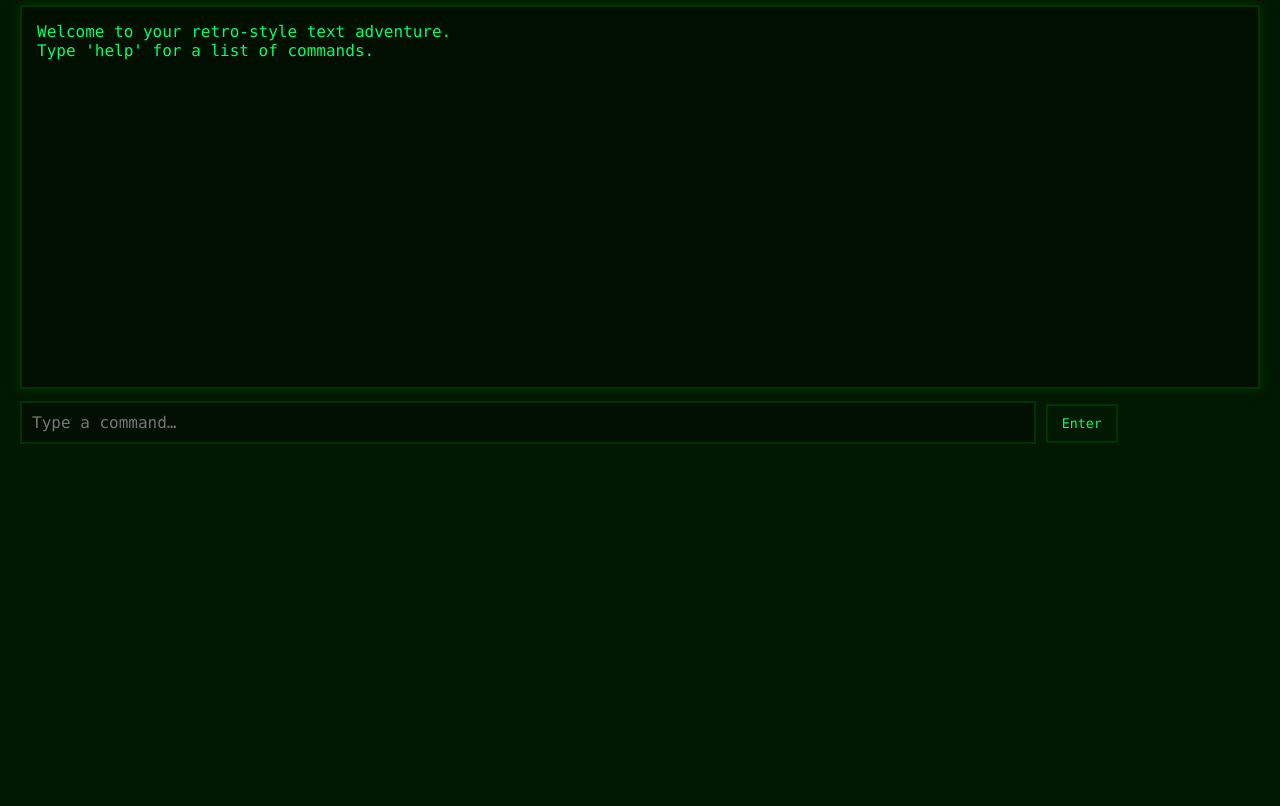
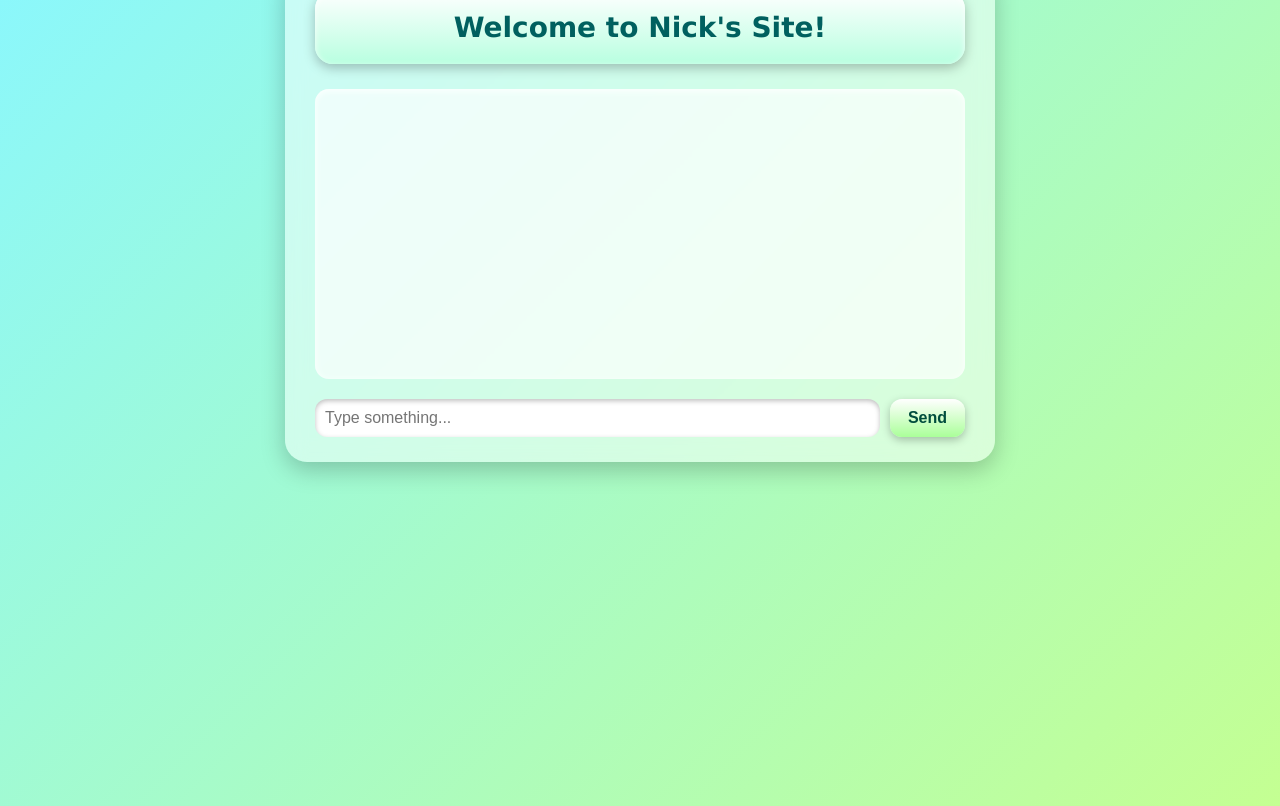
Before and after one commit to Snorge-2112/nicks_site, a plain HTML site: page index.html in a window 1280 px wide. Shown: the part 74-880 px from the top of the page. Before the commit the page ends 800 px from the top, so only its background shows below. Drawn offline with Linux system fonts and the light colour scheme.

Commit message:
Update index.html

```diff
--- a/index.html
+++ b/index.html
@@ -1,121 +1,110 @@
-<!doctype html>
-<html lang="en">
+<!DOCTYPE html>
+<html>
 <head>
-  <meta charset="utf-8" />
-  <title>Text Adventure — Terminal Edition</title>
-  <meta name="viewport" content="width=device-width,initial-scale=1" />
+  <meta charset="UTF-8">
+  <title>Nick's Site</title>
 
   <style>
-    /* Classic Terminal Look */
+    /* --- GLOBAL STYLE --- */
     body {
-      background-color: #001900; /* nearly black green */
-      color: #00ff66;            /* bright green text */
-      font-family: "Consolas", "Courier New", monospace;
       margin: 0;
-      padding: 20px;
+      padding: 40px;
+      background: linear-gradient(135deg, #89f7ff, #c4ff92);
+      font-family: Verdana, Tahoma, sans-serif;
+      color: #00404d;
+      min-height: 100vh;
     }
 
-    h1 {
-      margin-top: 0;
-      font-weight: normal;
-      color: #00ff66;
+    /* --- MAIN CONTAINER --- */
+    .container {
+      background: rgba(255, 255, 255, 0.50);
+      backdrop-filter: blur(10px);
+      border-radius: 22px;
+      padding: 25px 30px;
+      max-width: 650px;
+      margin: auto;
+      box-shadow: 0 8px 25px rgba(0,0,0,0.22);
     }
 
-    #output {
-      white-space: pre-wrap;
-      border: 2px solid #003300;
-      background-color: #000f00;
-      padding: 15px;
-      height: 350px;
-      overflow-y: auto;
-      box-shadow: 0 0 10px #003300;
-      margin-bottom: 12px;
+    /* --- GLOSSY BANNER --- */
+    .banner {
+      background: linear-gradient(#ffffff, #b8ffe0);
+      padding: 20px;
+      border-radius: 18px;
+      text-align: center;
+      font-size: 28px;
+      font-weight: bold;
+      color: #00605f;
+      box-shadow: inset 0 2px 6px rgba(255,255,255,0.8),
+                  0 4px 12px rgba(0,0,0,0.25);
+      margin-bottom: 25px;
     }
 
-    #cmd {
-      width: 80%;
+    /* --- OUTPUT BOX --- */
+    #output {
+      background: rgba(255,255,255,0.65);
+      padding: 15px;
+      border-radius: 14px;
+      height: 260px;
+      overflow-y: auto;
+      white-space: pre-wrap;
+      box-shadow: inset 0 2px 6px rgba(255,255,255,0.9);
+    }
+
+    /* --- INPUT + BUTTON AREA --- */
+    .input-area {
+      margin-top: 20px;
+      display: flex;
+      gap: 10px;
+    }
+
+    #input {
+      flex: 1;
       padding: 10px;
-      background-color: #000f00;
-      color: #00ff66;
-      border: 2px solid #003300;
-      font-family: inherit;
-      font-size: 1rem;
+      border-radius: 12px;
+      border: none;
+      font-size: 16px;
       outline: none;
+      box-shadow: inset 0 2px 5px rgba(0,0,0,0.25);
     }
 
     button {
-      padding: 10px 14px;
-      background-color: #001900;
-      color: #00ff66;
-      border: 2px solid #003300;
-      font-family: inherit;
+      background: linear-gradient(#ffffff, #aaff99);
+      border: none;
+      padding: 10px 18px;
+      font-size: 16px;
+      border-radius: 12px;
       cursor: pointer;
+      box-shadow: 0 3px 8px rgba(0,0,0,0.25);
+      color: #004d3d;
+      font-weight: bold;
     }
 
     button:hover {
-      background-color: #003300;
+      background: linear-gradient(#ffffff, #c7ffb7);
     }
   </style>
 
 </head>
 <body>
 
-  <h1>TEXT ADVENTURE TERMINAL</h1>
-  <div id="output"></div>
+  <div class="container">
 
-  <input id="cmd" placeholder="Type a command…" autocomplete="off" />
-  <button id="enterBtn">Enter</button>
+    <!-- Banner -->
+    <div class="banner">Welcome to Nick's Site!</div>
 
-  <script>
-    const output = document.getElementById("output");
-    const cmd = document.getElementById("cmd");
-    const btn = document.getElementById("enterBtn");
+    <!-- Output Box -->
+    <div id="output"></div>
 
-    /* Write text to output window */
-    function println(text = "") {
-      output.textContent += text + "\n";
-      output.scrollTop = output.scrollHeight;
-    }
+    <!-- Input -->
+    <div class="input-area">
+      <input id="input" type="text" placeholder="Type something..." autocomplete="off">
+      <button onclick="handleInput()">Send</button>
+    </div>
 
-    /* Main command handler */
-    function processCommand(command) {
-      println("> " + command);
+  </div>
 
-      const cleaned = command.trim().toLowerCase();
-
-      if (cleaned === "help") {
-        println("Available commands: look, help, clear");
-        return;
-      }
-
-      if (cleaned === "clear") {
-        output.textContent = "";
-        return;
-      }
-
-      if (cleaned === "look") {
-        println("You see darkness. The world has not been created yet.");
-        return;
-      }
-
-      println("Unknown command. Type 'help' for options.");
-    }
-
-    btn.addEventListener("click", () => {
-      const value = cmd.value.trim();
-      if (value) processCommand(value);
-      cmd.value = "";
-      cmd.focus();
-    });
-
-    cmd.addEventListener("keydown", e => {
-      if (e.key === "Enter") btn.click();
-    });
-
-    /* Initial message */
-    println("Welcome to your retro-style text adventure.");
-    println("Type 'help' for a list of commands.");
-  </script>
-
-</body>
-</html>
+<script>
+  // --- SMALL RESPONSE BANK ---
+  const responses = {
+    "hello": "Hi there! :D",
```
